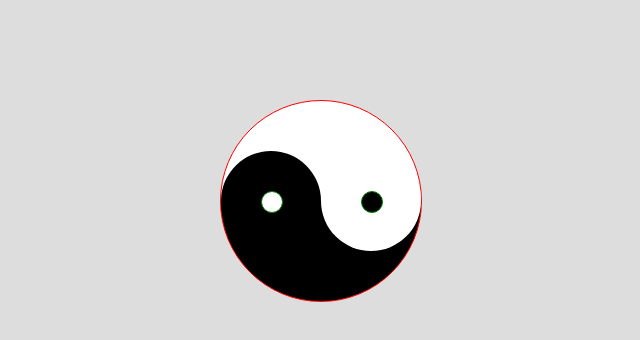
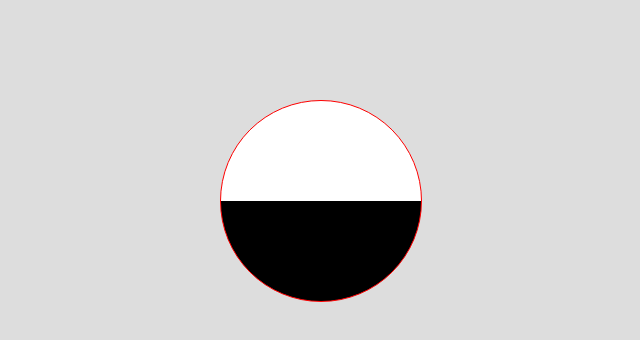
Before and after one commit to Mcguffen/yinyang, a plain HTML site: page index.html in a window 1280 px wide. Shown: the whole page, without its empty margins (319-959 px from the left). Drawn offline with Linux system fonts and the light colour scheme.

Commit message:
删掉几个小圆的div

```diff
--- a/index.html
+++ b/index.html
@@ -9,8 +9,6 @@
 </head>
 <body>
     <div id="yinyang">
-        <div class="one"><div class="circle"></div></div>
-        <div class="two"><div class="circle"></div></div>
     </div>
 </body>
 </html>
```
Also changed, not shown: README.md.
